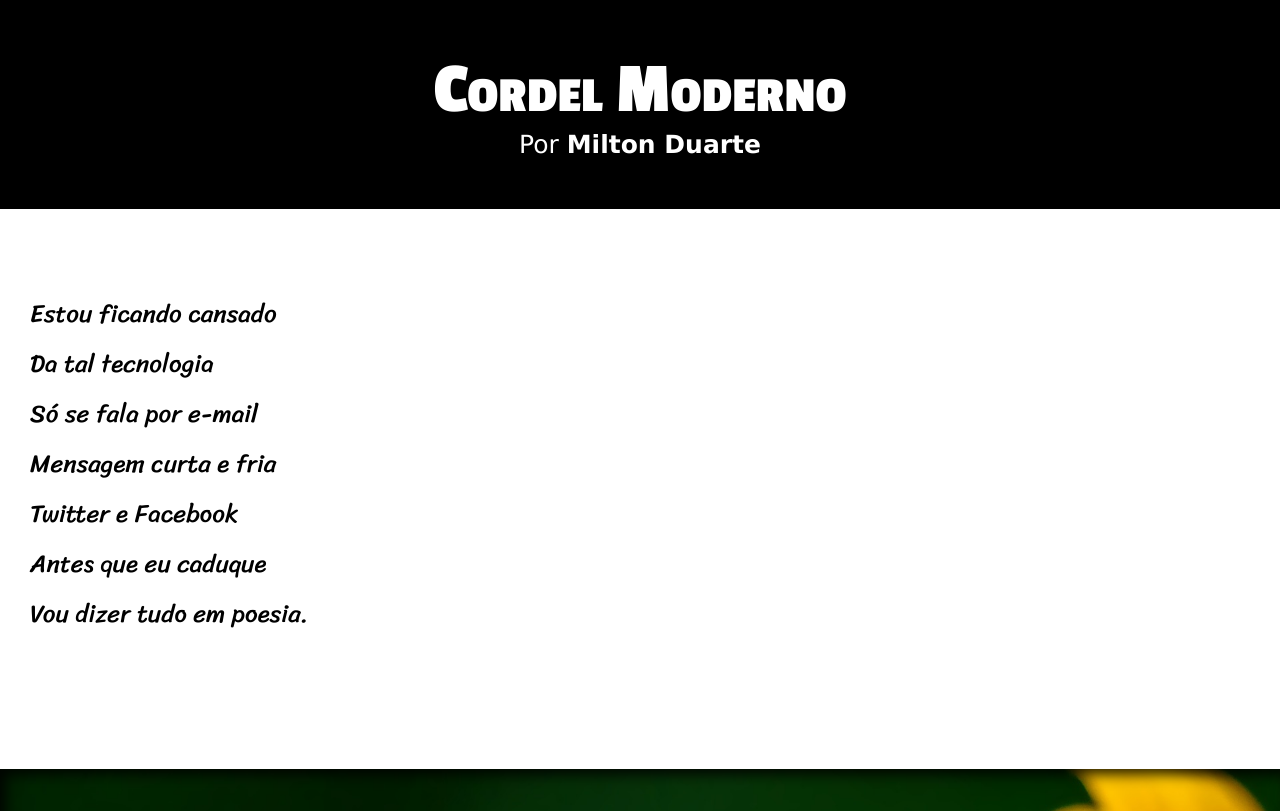
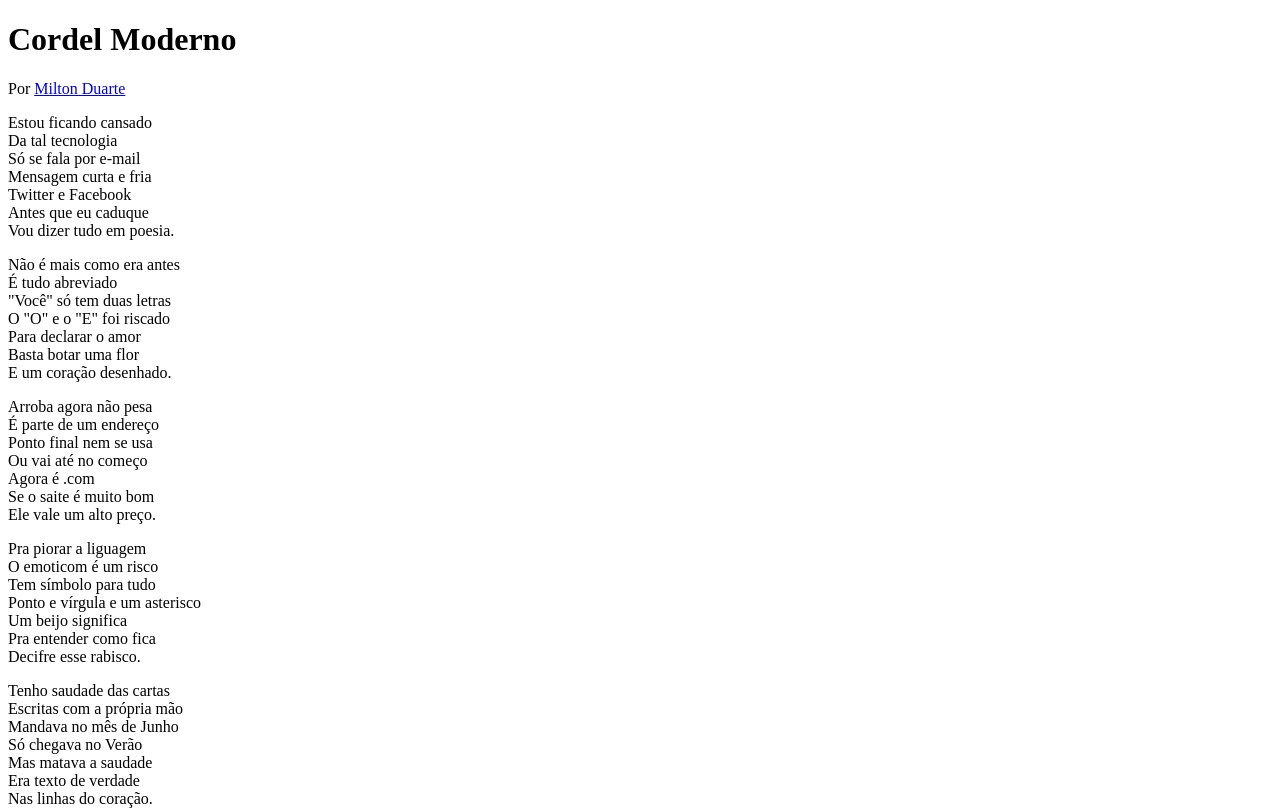
Before and after one commit to jessicaferreiradev/projeto-cordel, a plain HTML site: page index.html in a window 1280 px wide. Shown: the top 811 px of the page. Drawn offline with Linux system fonts and the light colour scheme.

Commit message:
refazendo

```diff
--- a/estilo/style.css
+++ b/estilo/style.css
@@ -1,96 +1 @@
 @charset "UTF-8";
-
-@import url('https://fonts.googleapis.com/css2?family=Passion+One:wght@400;700;900&display=swap');
-
-@import url('https://fonts.googleapis.com/css2?family=Sriracha&display=swap');
-
-:root{
-    --fonte01: Verdana, Geneva, Tahoma, sans-serif;
-    --fonte02: "Passion One", cursive;
-    --fonte03: "Sriracha", cursive;
-}
-
-*{
-    margin: 0px;
-    padding: 0px;
-}
-
-html, body{
-    background-color: darkgrey;
-    font-family: var(--fonte01);
-    font-size: 1.25em;
-}
-header{
-    background-color: black;
-    color: white;
-    text-align: center;
-}
-header h1{
-    padding-top: 50px;
-    font-variant: small-caps;
-    font-family: var(--fonte02);
-    font-size: 2.9em;
-}
-
-header p {
-    padding-bottom: 50px;
-}
-
-header a , footer a {
-    color: white;
-    text-decoration: none;
-    font-weight: bolder;
-}
-header a:hover, footer a:hover {
-    text-decoration: underline;
-}
-
-section {
-    padding-top: 10vh;
-    padding-bottom: 10vh;
-    line-height: 2em;
-    padding-left: 30px;
-    font-family: var(--fonte03);
-}
-
-section > p {
-    padding-bottom: 2em;
-}
-
-section.normal {
-    background-color: white;
-    color: black;
-}
-
-section.imagem {
-    background-color: rgba(0, 0, 0, 0.616);
-    color: white;
-    box-shadow: inset 6px 6px 13px 0px rgba(0, 0, 0, 0.842);
-    background-attachment: fixed;
-}
-
-section#img1{
-    background-image: url('../imagens/background001.jpg') ;
-    background-position: right center;
-    background-size: cover;
-}
-
-section#img2{
-    background-image: url('../imagens/background002.jpg');
-    background-position: right center;
-    background-size: cover;
-}
-section.imagem > p {
-    display: inline-block;
-    background-color: rgba(0, 0, 0, 0.336);
-    padding: 5px;
-    text-shadow: 1px 1px 0px black;
-}
-
-footer{
-    background-color: black;
-    color: white;
-    text-align: center;
-    padding: 10px;
-    font-size: small;
-}
```
